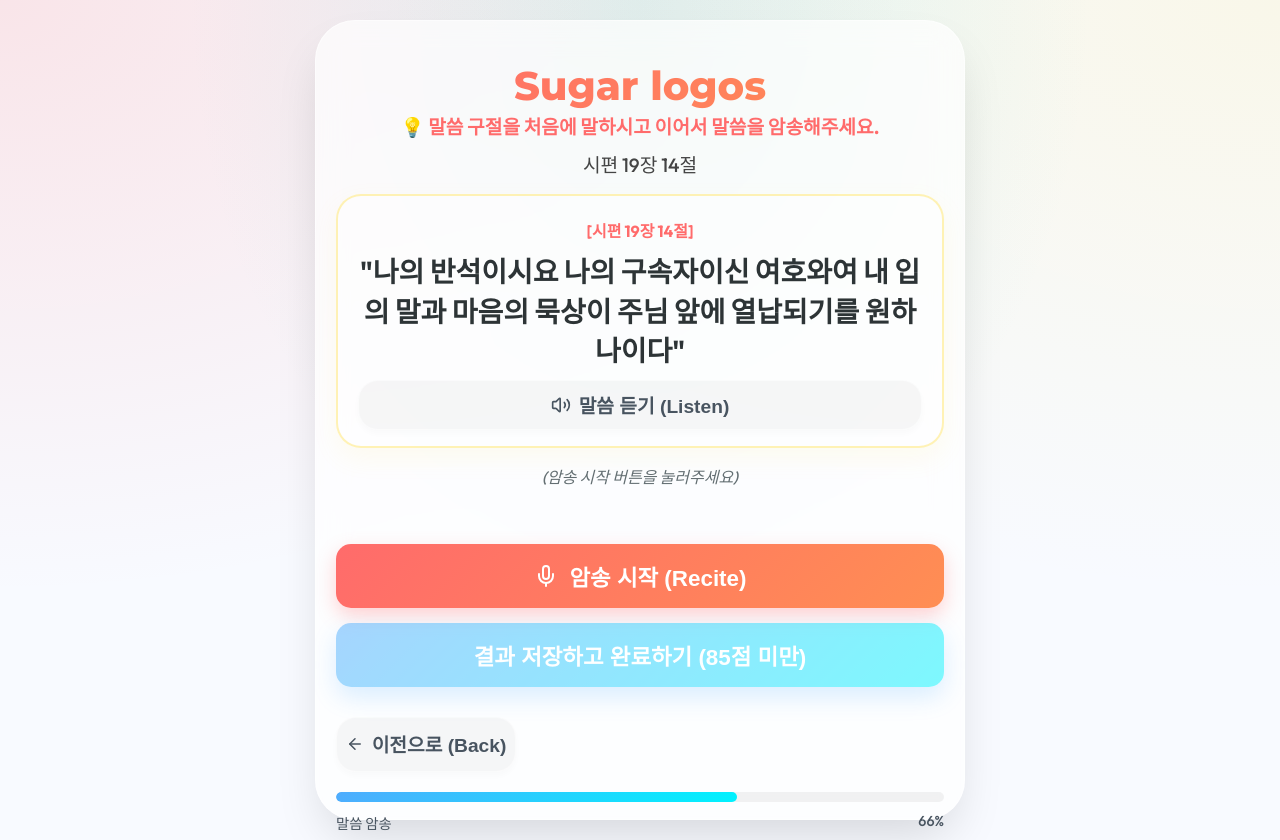
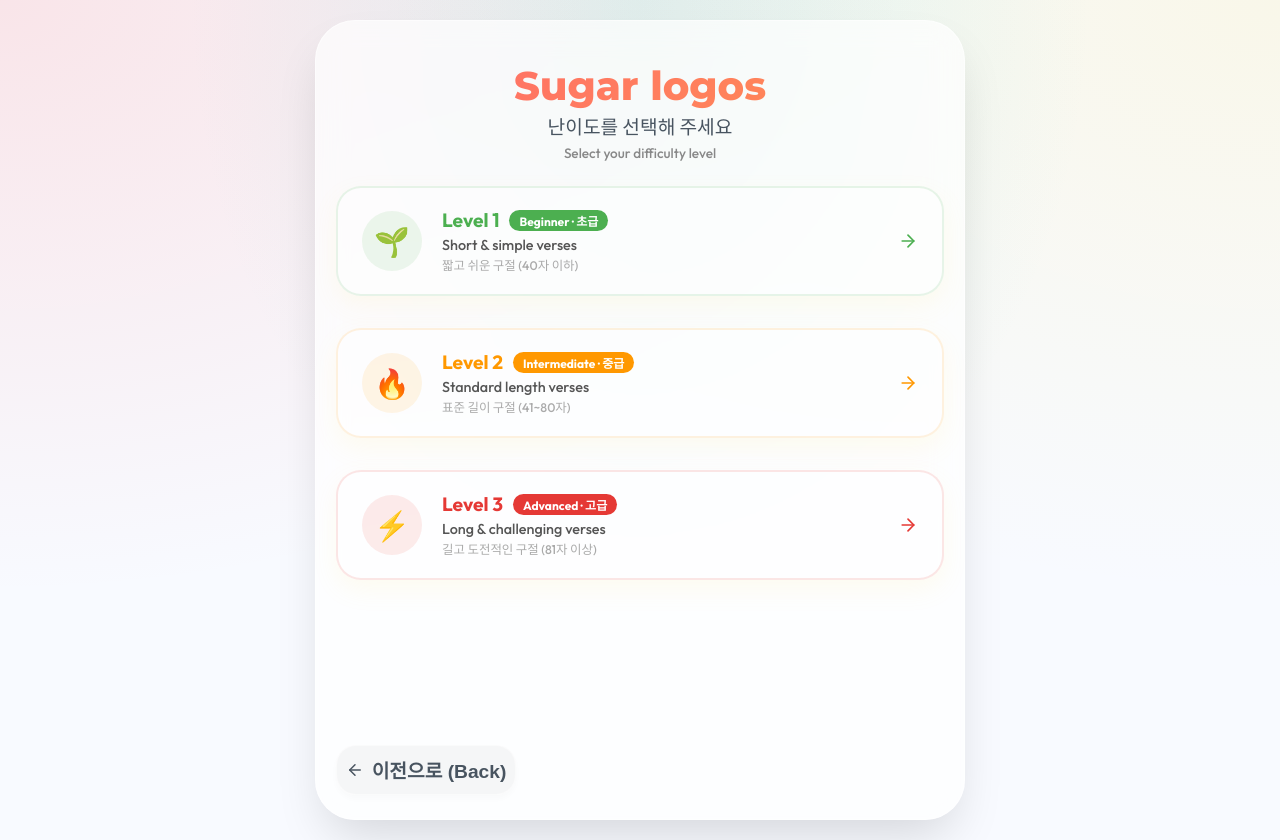
Before and after one commit to strongjam/sugar, a React (Vite) app in the folder sugar_react/: page / in a window 1280 px wide. Both pictures are taken after a click on the element 480 px from the left and 487 px from the top of the page. Built offline with nearby package versions, Linux system fonts and the light colour scheme.

Commit message:
단계별 말씀 UI및 기능 구현

```diff
--- a/sugar_react/src/App.jsx
+++ b/sugar_react/src/App.jsx
@@ -6,6 +6,7 @@ import EntryStep from './components/EntryStep';
 import RecitalStep from './components/RecitalStep';
 import RewardStep from './components/RewardStep';
 import PraiseStep from './components/PraiseStep';
+import LevelSelectionStep from './components/LevelSelectionStep';
 
 function App() {
   const [step, setStep] = useState(localStorage.getItem('sugar_token') ? (localStorage.getItem('sugar_is_admin') === 'true' ? -2 : 1) : -3);
@@ -20,15 +21,29 @@ function App() {
   const [pendingRamen, setPendingRamen] = useState(null);
   const [finalRewardMessage, setFinalRewardMessage] = useState('');
   const [isSaving, setIsSaving] = useState(false);
+  const [userLevel, setUserLevel] = useState(1);
   const isSubmitting = useRef(false);
 
   const handleSelection = (type) => {
+    // Clear any previous session state manually (avoid calling handleLogout which calls setStep(-3))
+    localStorage.removeItem('sugar_token');
+    localStorage.removeItem('sugar_user_name');
+    localStorage.removeItem('sugar_is_admin');
+    localStorage.setItem('sugar_user_type', type);
     setUserType(type);
-    localStorage.setItem('sugar_user_type', type);
-    // For a new selection, ensure we are logged out unless specifically needed
-    if (localStorage.getItem('sugar_token') && localStorage.getItem('sugar_is_admin') !== 'true') {
-        handleLogout();
+    setUser('');
+    setToken('');
+    setIsAdmin(false);
+    // Foreigner goes to level selection first
+    if (type === 'foreigner') {
+        setStep(-4);
+    } else {
+        setStep(1);
     }
+  };
+
+  const handleLevelSelect = (level) => {
+    setUserLevel(level);
     setStep(1);
   };
 
@@ -38,6 +53,13 @@ function App() {
         handleLogout();
     }
   }, []);
+
+  const computeUserLevel = (records) => {
+    const successDays = records.filter(r => r.high_score >= 85).length;
+    if (successDays >= 7) return 3;
+    if (successDays >= 3) return 2;
+    return 1;
+  };
 
   const checkAlreadySucceeded = async (activeToken, activeUserType) => {
     try {
@@ -49,6 +71,10 @@ function App() {
         });
         if (res.ok) {
             const data = await res.json();
+            // Compute level for foreigner users
+            if (activeUserType === 'foreigner') {
+                setUserLevel(computeUserLevel(data));
+            }
             const now = new Date();
             const today = now.getFullYear() + '-' + String(now.getMonth() + 1).padStart(2, '0') + '-' + String(now.getDate()).padStart(2, '0');
             return data.some(row => row.date === today && row.high_score >= 85);
@@ -201,6 +227,7 @@ function App() {
   return (
     <div className="kiosk-container">
       {step === -3 && <SelectionStep onSelect={handleSelection} />}
+      {step === -4 && <LevelSelectionStep onSelect={handleLevelSelect} onBack={() => setStep(-3)} />}
       {step === -2 && <AdminStep token={token} onLogout={handleLogout} />}
       {step === -1 && (
         <AuthStep
@@ -210,7 +237,7 @@ function App() {
             onBack={() => setStep(-3)}
         />
       )}
-      {step === 1 && <RecitalStep userType={userType} token={token} onNext={handleRecitalNext} onBack={() => { handleRestart(); }} />}
+      {step === 1 && <RecitalStep userType={userType} token={token} userLevel={userLevel} onNext={handleRecitalNext} onBack={() => { handleRestart(); }} />}
 
       {step === 2 && (
         <RewardStep
--- /dev/null
+++ b/sugar_react/src/components/LevelSelectionStep.jsx
@@ -0,0 +1,125 @@
+import React from 'react';
+import { Star, Zap, ArrowLeft, ArrowRight } from 'lucide-react';
+import { SFX } from '../utils/mission';
+
+const LEVELS = [
+    {
+        level: 1,
+        label: 'Beginner',
+        labelKo: '초급',
+        color: '#4CAF50',
+        bgColor: 'rgba(76,175,80,0.1)',
+        icon: '🌱',
+        desc: 'Short & simple verses',
+        descKo: '짧고 쉬운 구절 (40자 이하)',
+    },
+    {
+        level: 2,
+        label: 'Intermediate',
+        labelKo: '중급',
+        color: '#FF9800',
+        bgColor: 'rgba(255,152,0,0.1)',
+        icon: '🔥',
+        desc: 'Standard length verses',
+        descKo: '표준 길이 구절 (41~80자)',
+    },
+    {
+        level: 3,
+        label: 'Advanced',
+        labelKo: '고급',
+        color: '#E53935',
+        bgColor: 'rgba(229,57,53,0.1)',
+        icon: '⚡',
+        desc: 'Long & challenging verses',
+        descKo: '길고 도전적인 구절 (81자 이상)',
+    },
+];
+
+const LevelSelectionStep = ({ onSelect, onBack }) => {
+    const handleSelect = (level) => {
+        SFX.play('click');
+        onSelect(level);
+    };
+
+    return (
+        <div className="fade-in" style={{ display: 'flex', flexDirection: 'column', height: '100%' }}>
+            <header style={{ marginBottom: '3vh' }}>
+                <h1>Sugar logos</h1>
+                <p className="subtitle">난이도를 선택해 주세요</p>
+                <p style={{ color: '#888', fontSize: '0.85rem', marginTop: '4px' }}>
+                    Select your difficulty level
+                </p>
+            </header>
+
+            <div style={{ display: 'flex', flexDirection: 'column', gap: '16px', flex: 1 }}>
+                {LEVELS.map(({ level, label, labelKo, color, bgColor, icon, desc, descKo }) => (
+                    <div
+                        key={level}
+                        className="mission-card"
+                        onClick={() => handleSelect(level)}
+                        style={{
+                            cursor: 'pointer',
+                            display: 'flex',
+                            alignItems: 'center',
+                            gap: '20px',
+                            padding: '20px 24px',
+                            transition: 'transform 0.2s, box-shadow 0.2s',
+                            border: `2px solid ${color}20`,
+                        }}
+                    >
+                        <div style={{
+                            width: '60px',
+                            height: '60px',
+                            borderRadius: '50%',
+                            background: bgColor,
+                            display: 'flex',
+                            alignItems: 'center',
+                            justifyContent: 'center',
+                            fontSize: '1.8rem',
+                            flexShrink: 0,
+                        }}>
+                            {icon}
+                        </div>
+                        <div style={{ flex: 1, textAlign: 'left' }}>
+                            <div style={{ display: 'flex', alignItems: 'center', gap: '10px', marginBottom: '4px' }}>
+                                <span style={{ fontSize: '1.2rem', fontWeight: '800', color }}>Level {level}</span>
+                                <span style={{
+                                    background: color,
+                                    color: 'white',
+                                    borderRadius: '20px',
+                                    padding: '2px 10px',
+                                    fontSize: '0.75rem',
+                                    fontWeight: 'bold',
+                                }}>
+                                    {label} · {labelKo}
+                                </span>
+                            </div>
+                            <p style={{ color: '#555', fontSize: '0.9rem', margin: 0 }}>{desc}</p>
+                            <p style={{ color: '#aaa', fontSize: '0.78rem', margin: '2px 0 0 0' }}>{descKo}</p>
+                        </div>
+                        <ArrowRight size={20} color={color} />
+                    </div>
+                ))}
+            </div>
+
+            <div style={{ marginTop: '24px', textAlign: 'left' }}>
+                <button
+                    className="num-btn special"
+                    style={{ width: '180px', height: '50px' }}
+                    onClick={onBack}
+                >
+                    <ArrowLeft size={18} style={{ marginRight: '8px' }} /> 이전으로 (Back)
+                </button>
+            </div>
+
+            <style dangerouslySetInnerHTML={{ __html: `
+                .mission-card:hover {
+                    transform: translateY(-4px);
+                    box-shadow: 0 10px 30px rgba(0,0,0,0.1);
+                }
+            `}} />
+        </div>
+    );
+};
+
+export default LevelSelectionStep;
--- a/sugar_react/src/components/RecitalStep.jsx
+++ b/sugar_react/src/components/RecitalStep.jsx
@@ -3,7 +3,7 @@ import { Calendar, Mic, Square, Volume2, ArrowLeft, X } from 'lucide-react';
 import { SFX, speak, getSimilarityScore } from '../utils/mission';
 import { BIBLE_VERSES } from '../data/verses';
 
-const RecitalStep = ({ onNext, onBack, userType, token }) => {
+const RecitalStep = ({ onNext, onBack, userType, token, userLevel = 1 }) => {
     const [isReciting, setIsReciting] = useState(false);
     const [transcript, setTranscript] = useState('');
     const [score, setScore] = useState(null);
@@ -17,7 +17,20 @@ const RecitalStep = ({ onNext, onBack, userType, token }) => {
         return ref.replace(':', '장 ') + '절';
     };
 
-    const dailyVerse = BIBLE_VERSES[Math.floor((new Date().setHours(0,0,0,0) - new Date(2024,0,1).getTime()) / 86400000) % BIBLE_VERSES.length];
+    // Level-based verse selection for foreigner users
+    const getVersePool = () => {
+        if (userType !== 'foreigner') return BIBLE_VERSES;
+        const level1 = BIBLE_VERSES.filter(v => v.text.length <= 40);
+        const level2 = BIBLE_VERSES.filter(v => v.text.length > 40 && v.text.length <= 80);
+        const level3 = BIBLE_VERSES.filter(v => v.text.length > 80);
+        if (userLevel >= 3) return level3.length > 0 ? level3 : BIBLE_VERSES;
+        if (userLevel >= 2) return level2.length > 0 ? level2 : BIBLE_VERSES;
+        return level1.length > 0 ? level1 : BIBLE_VERSES;
+    };
+
+    const versePool = getVersePool();
+    const dayIndex = Math.floor((new Date().setHours(0,0,0,0) - new Date(2024,0,1).getTime()) / 86400000);
+    const dailyVerse = versePool[dayIndex % versePool.length];
 
     const formattedRef = formatReference(dailyVerse.ref);
     // Merge Ref and Text for combined recital
@@ -113,13 +126,17 @@ const RecitalStep = ({ onNext, onBack, userType, token }) => {
                 <p className="subtitle" style={{ color: '#FF6B6B', fontWeight: 'bold' }}>
                     💡 말씀 구절을 처음에 말하시고 이어서 말씀을 암송해주세요.
                 </p>
-                <div style={{ fontSize: '1.2rem', color: '#444', marginTop: '10px' }}>{displayRef}</div>
+                {userType === 'foreigner' && (
+                    <div style={{ display: 'inline-block', background: userLevel === 1 ? '#4CAF50' : userLevel === 2 ? '#FF9800' : '#E53935', color: 'white', borderRadius: '20px', padding: '4px 14px', fontSize: '0.85rem', fontWeight: 'bold', marginTop: '6px', marginBottom: '2px' }}>
+                        Level {userLevel} · {userLevel === 1 ? 'Beginner' : userLevel === 2 ? 'Intermediate' : 'Advanced'}
+                    </div>
+                )}
             </header>
 
             <main>
                 <div className={`mission-card ${isReciting ? 'mosaic' : ''}`}>
                     <p className={`verse-text ${isReciting ? 'mosaic' : ''}`}>
-                        <span style={{ color: '#FF6B6B', display: 'block', fontSize: '1rem', marginBottom: '10px' }}>[{displayRef}]</span>
+                        <span style={{ color: '#FF6B6B', display: 'block', fontSize: '1.3rem', fontWeight: '700', marginBottom: '10px' }}>[{displayRef}]</span>
                         "{displayText}"
                     </p>
                     <button id="btn-listen" className="num-btn special"
```
Also changed, not shown: 1 other file (tests, documents, lock files or other folders).
